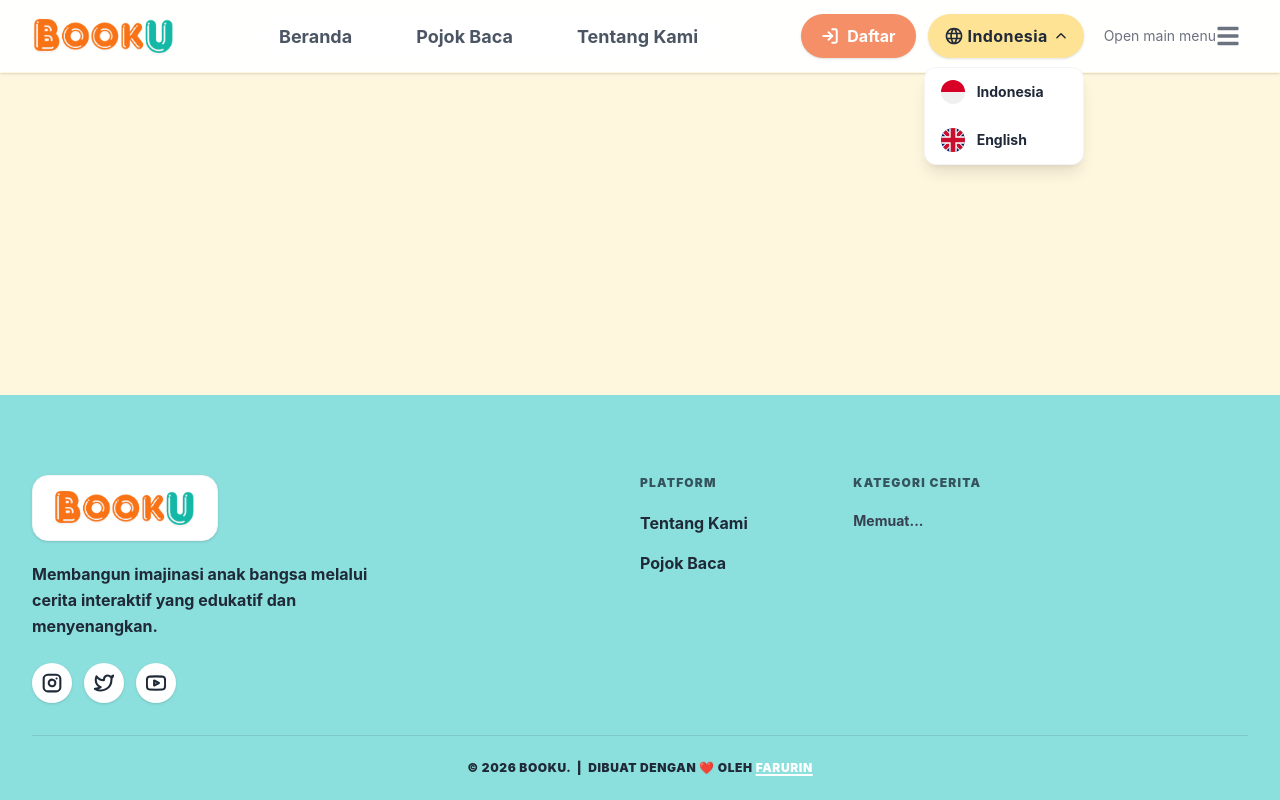
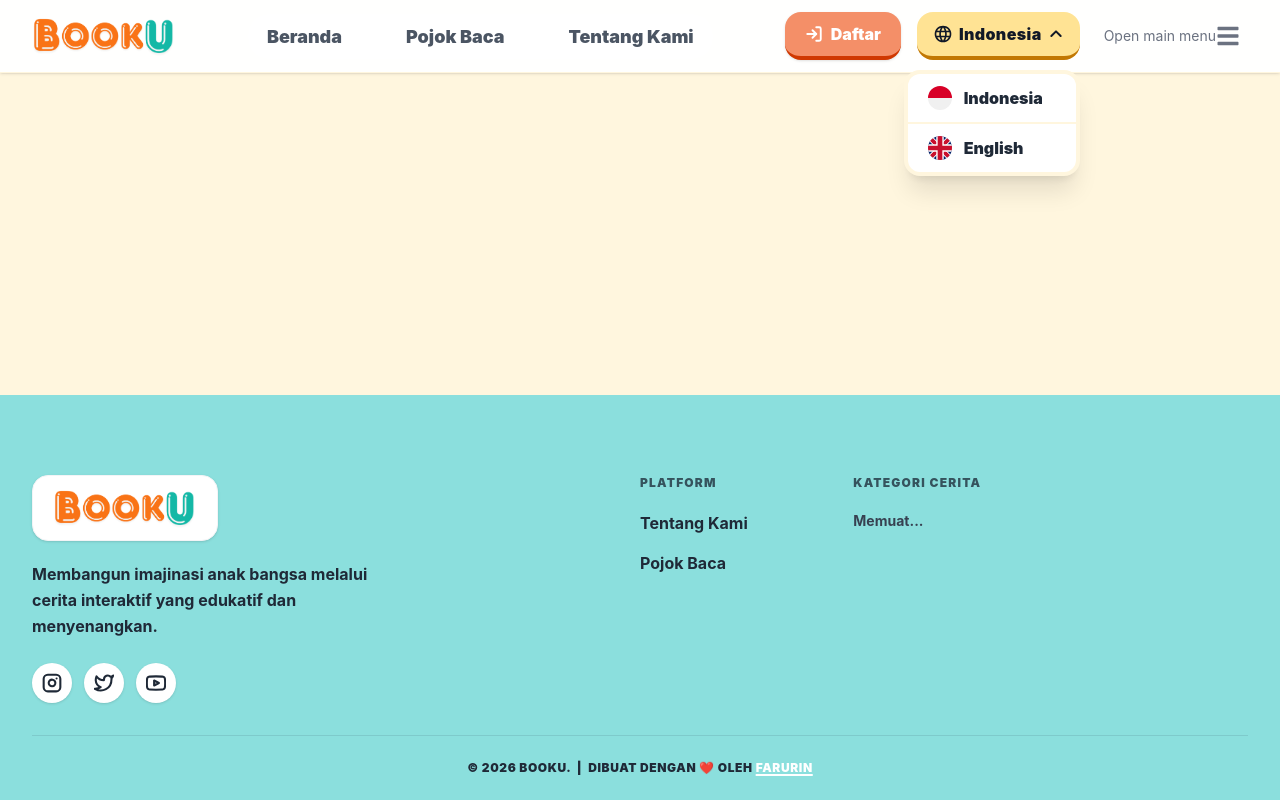
Before and after one commit to farurin/booku-laravel-react, a React (Vite) app in the folder booku-react/: page /profile in a window 1280 px wide. Both pictures are taken after a click on the button "Indonesia". Built offline with nearby package versions, Linux system fonts and the light colour scheme; no server answers.

Commit message:
update button navbar

```diff
--- a/booku-react/src/components/Navbar.jsx
+++ b/booku-react/src/components/Navbar.jsx
@@ -8,14 +8,13 @@ import {
 import { NavLink, Link } from "react-router-dom";
 import { useAuth } from "../context/AuthContext";
 import { useLanguage } from "../context/LanguageContext";
-// Ganti nama import dan file aset logo kamu
 import LogoBookU from "../assets/logo-booku.png";
 
 const IconProfile = () => (
   <svg
     xmlns="http://www.w3.org/2000/svg"
-    width={14}
-    height={14}
+    width={16}
+    height={16}
     viewBox="0 0 14 14"
   >
     <g fill="none" fillRule="evenodd" clipRule="evenodd">
@@ -98,10 +97,10 @@ const NavItem = ({ to, children }) => (
     to={to}
     end={to === "/"}
     className={({ isActive }) =>
-      `block xl:text-[18px] lg:text-[16px] md:text-[14px] text-base px-5 py-2.5 rounded-full transition-all whitespace-nowrap font-bold ${
+      `block xl:text-[18px] lg:text-[16px] md:text-[14px] text-base px-5 py-2.5 rounded-2xl transition-all whitespace-nowrap font-black ${
         isActive
-          ? "bg-booku-cyan text-gray-800 shadow-sm"
-          : "text-gray-600 hover:text-gray-900 hover:bg-booku-cream/50"
+          ? "bg-booku-cyan text-gray-900 shadow-sm"
+          : "text-gray-600 hover:text-gray-900 hover:bg-booku-cream"
       }`
     }
   >
@@ -115,7 +114,6 @@ export default function Navigation() {
   const [isLangOpen, setIsLangOpen] = useState(false);
   const dropdownRef = useRef(null);
 
-  // Mengubah daftar navigasi: Hapus Categories, Tambah About Us
   const navLinks = [
     { to: "/", label: t("nav_home") },
     { to: "/corner", label: t("nav_corner") },
@@ -140,11 +138,12 @@ export default function Navigation() {
             <img src={LogoBookU} alt="Logo BookU" className="h-8 md:h-10" />
           </NavbarBrand>
 
-          <div className="flex items-center gap-2 md:gap-3 md:order-2 py-3">
+          <div className="flex items-center gap-2 md:gap-4 md:order-2 py-3">
+            {/* BUTTON PROFILE / SIGN UP - Playful 3D Style */}
             {isLoggedIn ? (
               <Link
                 to="/profile"
-                className="flex items-center bg-booku-coral hover:bg-orange-500 text-white font-bold rounded-full px-4 py-2 md:px-5 md:py-2.5 gap-2 transition shadow-sm whitespace-nowrap"
+                className="flex items-center bg-booku-coral text-white font-black rounded-2xl px-4 py-2 md:px-5 md:py-2.5 gap-2 transition-all duration-200 border-b-4 border-orange-600 active:border-b-0 active:translate-y-1 hover:brightness-110 whitespace-nowrap shadow-sm"
               >
                 <IconProfile />
                 <span className="hidden md:inline text-sm lg:text-base">
@@ -154,7 +153,7 @@ export default function Navigation() {
             ) : (
               <Link
                 to="/register"
-                className="flex items-center bg-booku-coral hover:bg-orange-500 text-white font-bold rounded-full px-4 py-2 md:px-5 md:py-2.5 gap-2 transition shadow-sm whitespace-nowrap"
+                className="flex items-center bg-booku-coral text-white font-black rounded-2xl px-4 py-2 md:px-5 md:py-2.5 gap-2 transition-all duration-200 border-b-4 border-orange-600 active:border-b-0 active:translate-y-1 hover:brightness-110 whitespace-nowrap shadow-sm"
               >
                 <IconSignUp />
                 <span className="hidden md:inline text-sm lg:text-base">
@@ -163,10 +162,11 @@ export default function Navigation() {
               </Link>
             )}
 
+            {/* BUTTON LANGUAGE - Playful 3D Style */}
             <div className="flex relative z-50" ref={dropdownRef}>
               <button
                 onClick={() => setIsLangOpen(!isLangOpen)}
-                className="flex items-center bg-booku-yellow hover:brightness-95 text-gray-800 font-bold rounded-full px-3 md:px-4 py-2 md:py-2.5 gap-1 transition shadow-sm cursor-pointer shrink-0"
+                className="flex items-center bg-booku-yellow text-gray-900 font-black rounded-2xl px-3 md:px-4 py-2 md:py-2.5 gap-1.5 transition-all duration-200 border-b-4 border-yellow-500 active:border-b-0 active:translate-y-1 hover:brightness-105 cursor-pointer shrink-0"
               >
                 <IconLanguage />
                 <span className="tracking-wide hidden xl:inline text-base">
@@ -176,7 +176,7 @@ export default function Navigation() {
                   {language === "id" ? "ID" : "EN"}
                 </span>
                 <svg
-                  className={`w-3.5 h-3.5 ml-0.5 transition-transform duration-200 ${isLangOpen ? "rotate-180" : ""}`}
+                  className={`w-4 h-4 transition-transform duration-200 ${isLangOpen ? "rotate-180" : ""}`}
                   fill="none"
                   stroke="currentColor"
                   viewBox="0 0 24 24"
@@ -184,20 +184,21 @@ export default function Navigation() {
                   <path
                     strokeLinecap="round"
                     strokeLinejoin="round"
-                    strokeWidth="2.5"
+                    strokeWidth="3"
                     d="M19 9l-7 7-7-7"
                   ></path>
                 </svg>
               </button>
 
+              {/* DROPDOWN MENU - Disesuaikan dengan bentuk yang lebih playful */}
               {isLangOpen && (
-                <div className="absolute top-[120%] right-0 min-w-36 md:min-w-40 bg-white rounded-xl shadow-lg border border-gray-100 overflow-hidden flex flex-col animate-fade-in">
+                <div className="absolute top-[120%] right-0 min-w-36 md:min-w-44 bg-white rounded-2xl shadow-xl border-4 border-booku-cream overflow-hidden flex flex-col animate-fade-in">
                   <button
                     onClick={() => {
                       changeLanguage("id");
                       setIsLangOpen(false);
                     }}
-                    className="flex items-center gap-3 hover:bg-booku-cream px-4 py-3 text-gray-800 font-bold text-sm transition-colors text-left"
+                    className="flex items-center gap-3 hover:bg-booku-yellow/20 px-5 py-3 text-gray-800 font-black text-sm md:text-base transition-colors text-left border-b-2 border-booku-cream"
                   >
                     <IconFlagID /> Indonesia
                   </button>
@@ -206,17 +207,17 @@ export default function Navigation() {
                       changeLanguage("en");
                       setIsLangOpen(false);
                     }}
-                    className="flex items-center gap-3 hover:bg-booku-cream px-4 py-3 text-gray-800 font-bold text-sm transition-colors text-left"
+                    className="flex items-center gap-3 hover:bg-booku-yellow/20 px-5 py-3 text-gray-800 font-black text-sm md:text-base transition-colors text-left"
                   >
                     <IconFlagEN /> English
                   </button>
                 </div>
               )}
             </div>
-            <NavbarToggle />
+            <NavbarToggle className="hover:bg-booku-cream rounded-2xl" />
           </div>
 
-          <NavbarCollapse className="md:flex md:items-center bg-white/95 backdrop-blur-md md:bg-transparent px-2 md:p-0 rounded-xl shadow-sm md:shadow-none border md:border-none border-gray-100 pb-4 md:pb-0">
+          <NavbarCollapse className="md:flex md:items-center bg-white/95 backdrop-blur-md md:bg-transparent px-2 md:p-0 rounded-2xl shadow-sm md:shadow-none border md:border-none border-gray-100 pb-4 md:pb-0">
             <div className="flex flex-col md:flex-row md:items-center md:h-full gap-2 md:gap-4 lg:gap-6 pt-2 md:pt-0">
               {navLinks.map(({ to, label }) => (
                 <NavItem key={to} to={to}>
```
